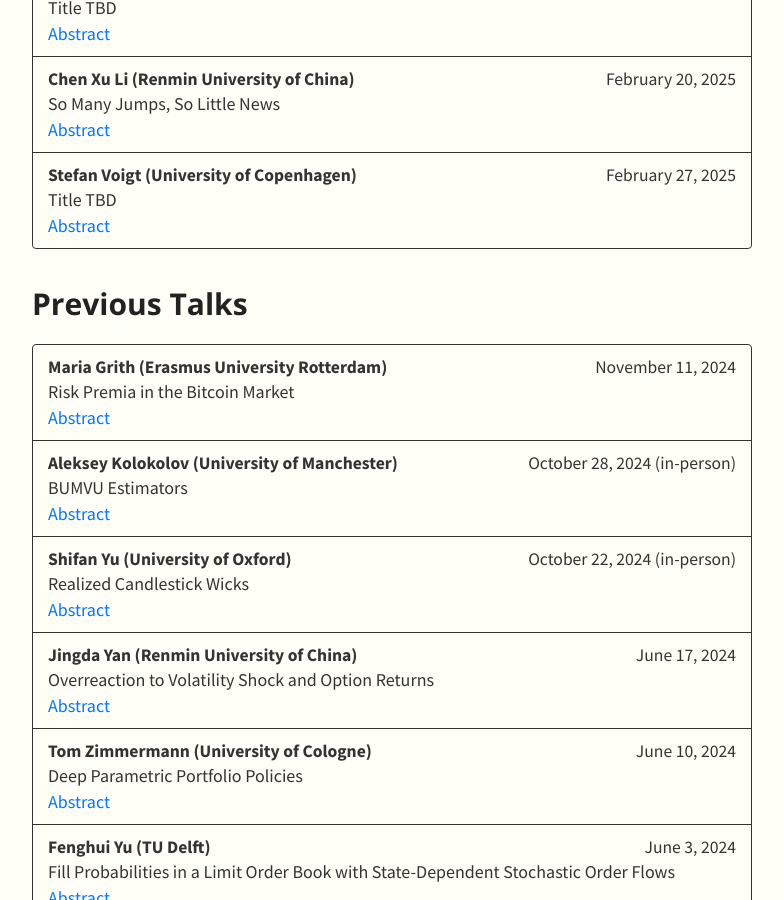
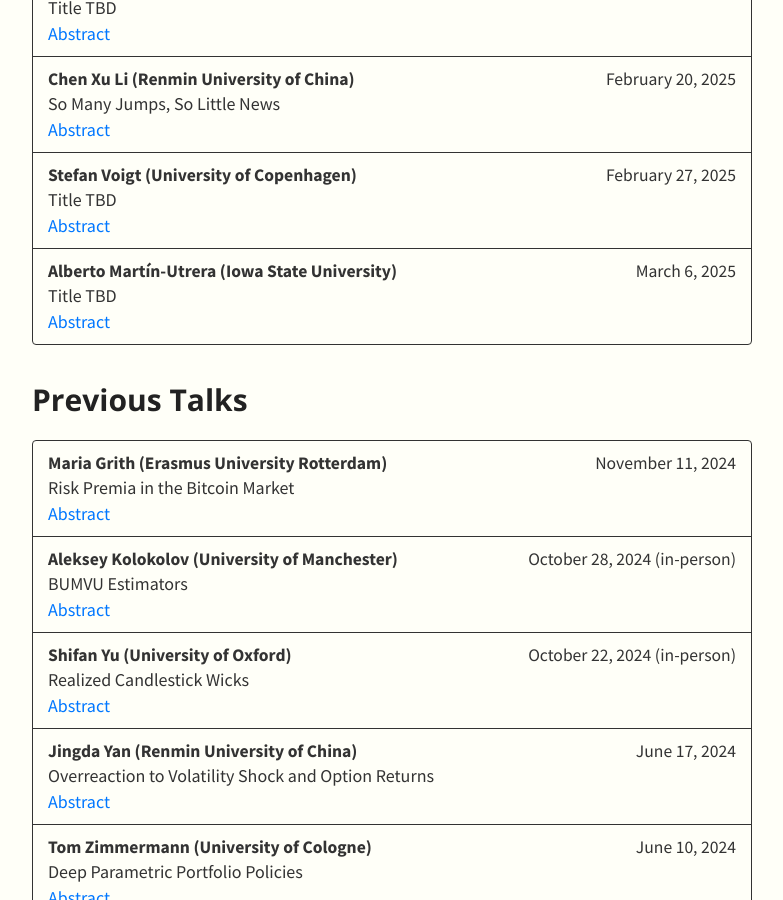
Before and after one commit to SML-Fin/SML-Fin.github.io, a Jekyll site: the page built from index.md, in a window 1280 px wide and 900 px high, scrolled down 1191 px. Shown: the whole window, without its empty margins (248-1031 px from the left). Built offline with Jekyll 4.4.1, drawn with Linux system fonts in a browser that asks for light colours; nearby versions of some CDN libraries; our own code applies the rules of GitHub Pages for plain Markdown files.

Commit message:
Update talks.yml

```diff
--- a/_data/talks.yml
+++ b/_data/talks.yml
@@ -33,6 +33,10 @@
       abstract: This paper relates jumps in high frequency stock prices to firm-level, industry and macroeconomic news, in the form of machine-readable releases from Thomson Reuters News Analytics. We find that most relevant news, both idiosyncratic and systematic, lead quickly to price jumps, as market efficiency suggests they should. However, in the reverse direction, the vast majority of price jumps do not have identifiable public news that can explain them, in a departure from the ideal of a fair, orderly and efficient market. Microstructure-driven variables have only limited predictive power to help distinguish between jumps with and without news.
     - speaker: Stefan Voigt (University of Copenhagen)
       date: February 27, 2025
+      title: Title TBD
+      abstract: TBD
+    - speaker: Alberto Martín-Utrera (Iowa State University)
+      date: March 6, 2025
       title: Title TBD
       abstract: TBD
 
```
